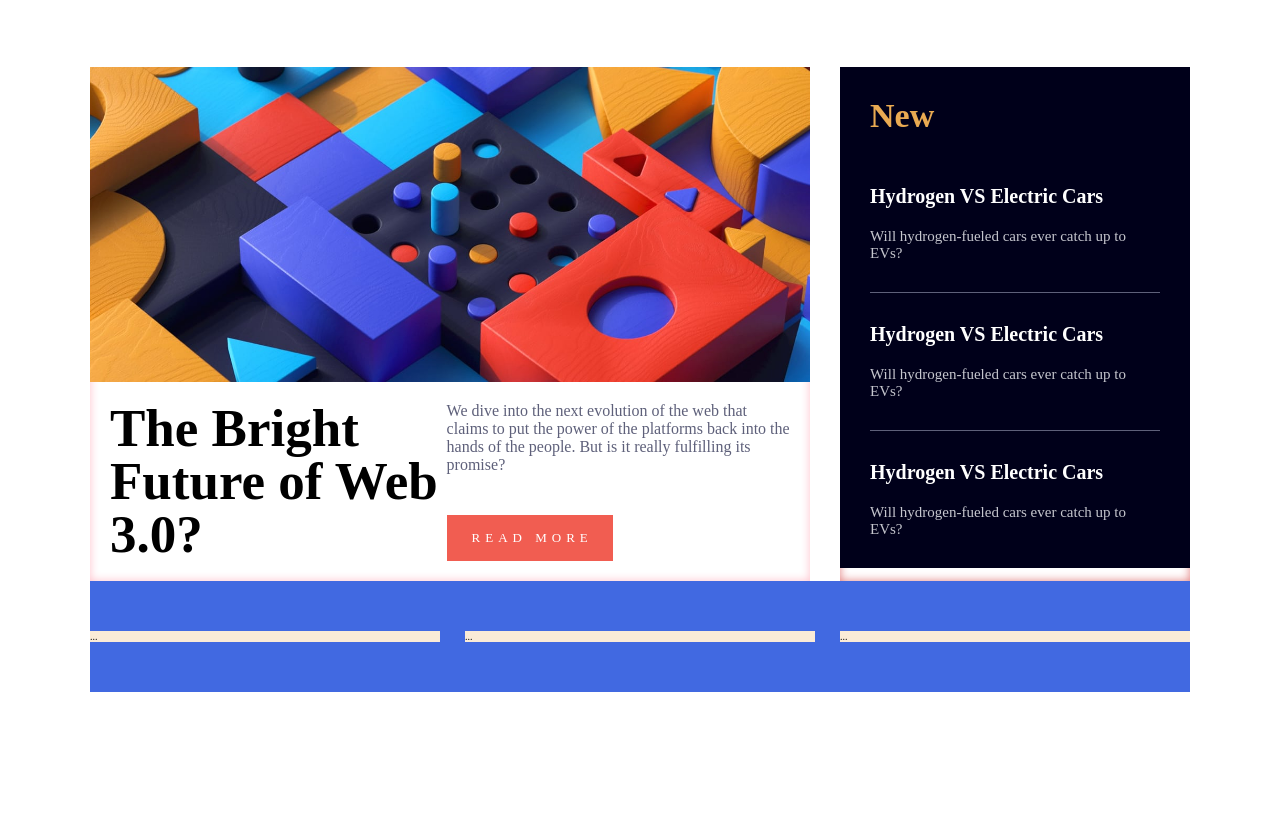
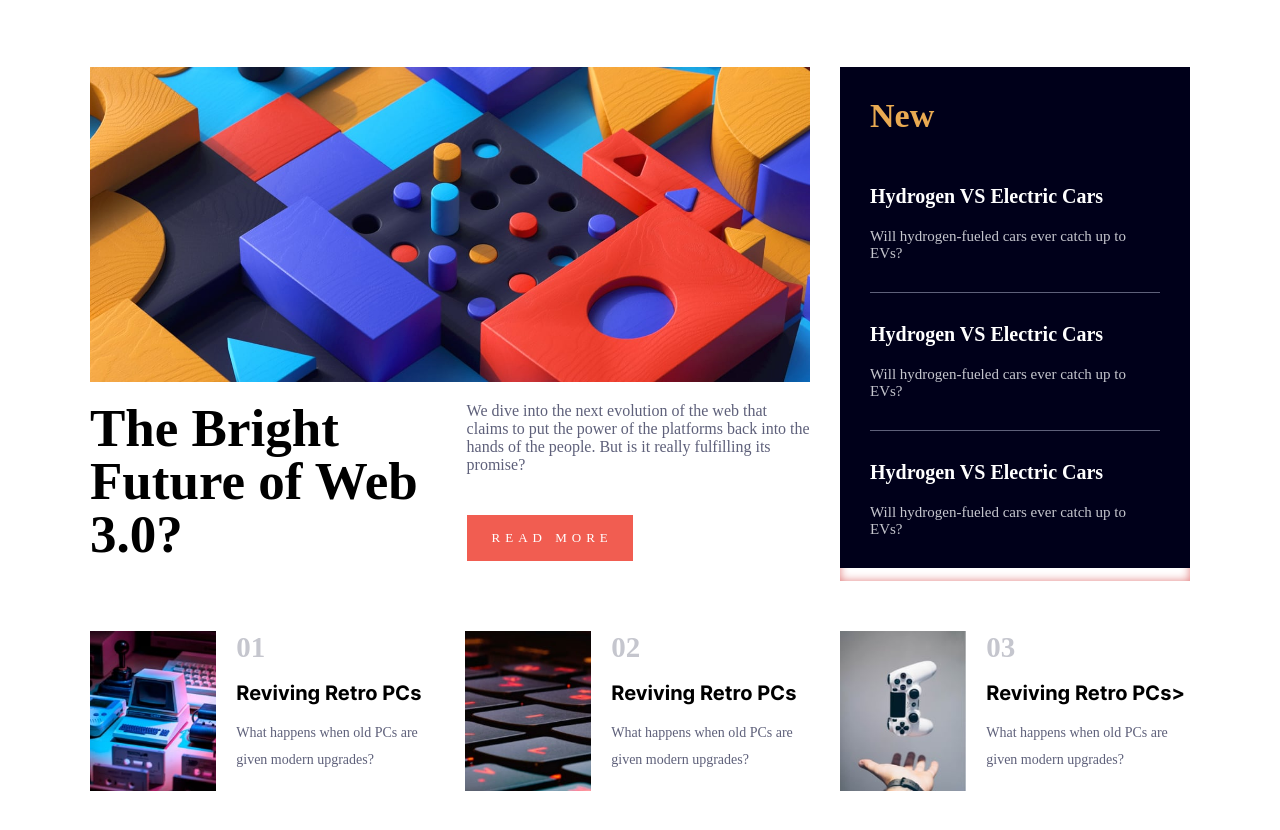
Before and after one commit to kimtaejin3/news-homepage, a plain HTML site: page index.html in a window 1280 px wide. Shown: the part 208-1038 px from the top of the page. Before the commit the page ends 900 px from the top, so only its background shows below. Drawn offline with Linux system fonts and the light colour scheme.

Commit message:
feat: Add top article component

```diff
--- a/index.html
+++ b/index.html
@@ -85,15 +85,15 @@
               <aside class="new">
                 <h2 class="new-title">New</h2>
                 <section class="new-item">
-                  <h3>Hydrogen VS Electric Cars</h3>
+                  <h3><a href="#">Hydrogen VS Electric Cars</a></h3>
                   <p>Will hydrogen-fueled cars ever catch up to EVs?</p>
                 </section>
                 <section class="new-item">
-                  <h3>Hydrogen VS Electric Cars</h3>
+                  <h3><a href="#">Hydrogen VS Electric Cars</a></h3>
                   <p>Will hydrogen-fueled cars ever catch up to EVs?</p>
                 </section>
                 <section class="new-item">
-                  <h3>Hydrogen VS Electric Cars</h3>
+                  <h3><a href="#">Hydrogen VS Electric Cars</a></h3>
                   <p>Will hydrogen-fueled cars ever catch up to EVs?</p>
                 </section>
               </aside>
@@ -102,9 +102,42 @@
         </section>
         <section class="sub_section">
           <div class="l_row">
-            <div class="l_col">...</div>
-            <div class="l_col">...</div>
-            <div class="l_col">...</div>
+            <div class="l_col">
+              <div class="topContent">
+                <div class="topContent-cover">
+                  <img src="./assets/images/image-retro-pcs.jpg" alt="" />
+                </div>
+                <div class="topContent-contents">
+                  <span class="topContent-ranking">01</span>
+                  <h3><a href="#">Reviving Retro PCs</a></h3>
+                  <p>What happens when old PCs are given modern upgrades?</p>
+                </div>
+              </div>
+            </div>
+            <div class="l_col">
+              <div class="topContent">
+                <div class="topContent-cover">
+                  <img src="./assets/images/image-top-laptops.jpg" alt="" />
+                </div>
+                <div class="topContent-contents">
+                  <span class="topContent-ranking">02</span>
+                  <h3><a href="#">Reviving Retro PCs</a></h3>
+                  <p>What happens when old PCs are given modern upgrades?</p>
+                </div>
+              </div>
+            </div>
+            <div class="l_col">
+              <div class="topContent">
+                <div class="topContent-cover">
+                  <img src="./assets/images/image-gaming-growth.jpg" alt="" />
+                </div>
+                <div class="topContent-contents">
+                  <span class="topContent-ranking">03</span>
+                  <h3><a href="#">Reviving Retro PCs</a>></h3>
+                  <p>What happens when old PCs are given modern upgrades?</p>
+                </div>
+              </div>
+            </div>
           </div>
         </section>
       </div>
--- a/style.css
+++ b/style.css
@@ -1,3 +1,9 @@
+@font-face {
+  font-family: "inter";
+  src: url(./assets/fonts/static/Inter-Bold.ttf);
+  font-weight: normal;
+}
+
 /* reset */
 * {
   margin: initial;
@@ -27,7 +33,7 @@ a {
 .l_wrapper {
   max-width: 1100px;
   margin: 0 auto;
-  padding: 0 10px;
+  padding: 0 15px;
 }
 
 .l_container {
@@ -38,7 +44,6 @@ a {
 .l_contents {
   flex: 1;
   min-width: 0;
-  box-shadow: inset 0 0 10px pink;
 }
 
 .l_sidebar {
@@ -54,7 +59,6 @@ a {
 }
 
 .l_col {
-  background-color: antiquewhite;
   flex: 1;
 }
 
@@ -92,7 +96,7 @@ a {
 }
 
 .headings-list-item:hover {
-  color: #e9aa52;
+  color: #f15d51;
 }
 
 .section {
@@ -109,9 +113,9 @@ a {
 }
 
 .primary-contents {
-  padding: 20px;
+  padding: 20px 0;
   display: flex;
-  /* gap: 50px; */
+  gap: 40px;
 }
 
 .primary-title {
@@ -162,18 +166,64 @@ a {
   margin-bottom: 20px;
 }
 
+.new-item h3:hover {
+  color: #e9aa52;
+}
+
 .new-item p {
   font-size: 1.5rem;
   color: #c5c6ce;
 }
 
 .sub_section {
-  background-color: royalblue;
   padding: 50px 0;
+}
+
+.topContent {
+  display: flex;
+  /* align-items: center; */
+  gap: 20px;
+}
+
+.topContent-cover {
+  /* padding: 20px 0; */
+}
+
+.topContent-cover img {
+  height: 100%;
+  object-fit: cover;
+}
+.topContent-ranking {
+  font-size: 2.9rem;
+  font-weight: bold;
+  display: block;
+  color: #c5c6ce;
+}
+
+.topContent-contents h3 {
+  font-size: 2rem;
+  font-family: "inter";
+  font-weight: bold;
+  margin-top: 17px;
+  margin-bottom: 15px;
+}
+
+.topContent-contents h3:hover {
+  color: #f15d51;
+}
+
+.topContent-contents p {
+  font-size: 1.4rem;
+  color: #5e607a;
+  line-height: 1.9;
 }
 
 @media (max-width: 820px) {
   .l_container {
+    flex-direction: column;
+  }
+
+  .l_row {
     flex-direction: column;
   }
 
```
Also changed, not shown: 1 other file.
